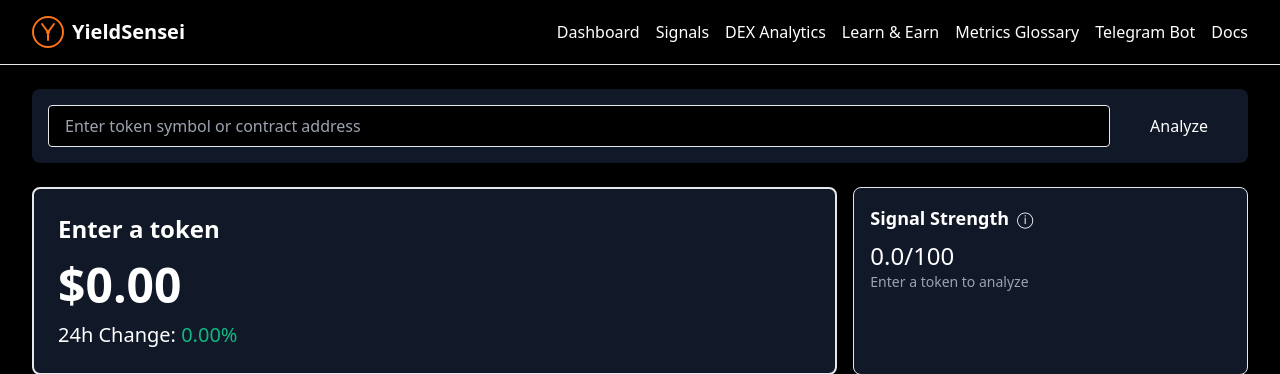
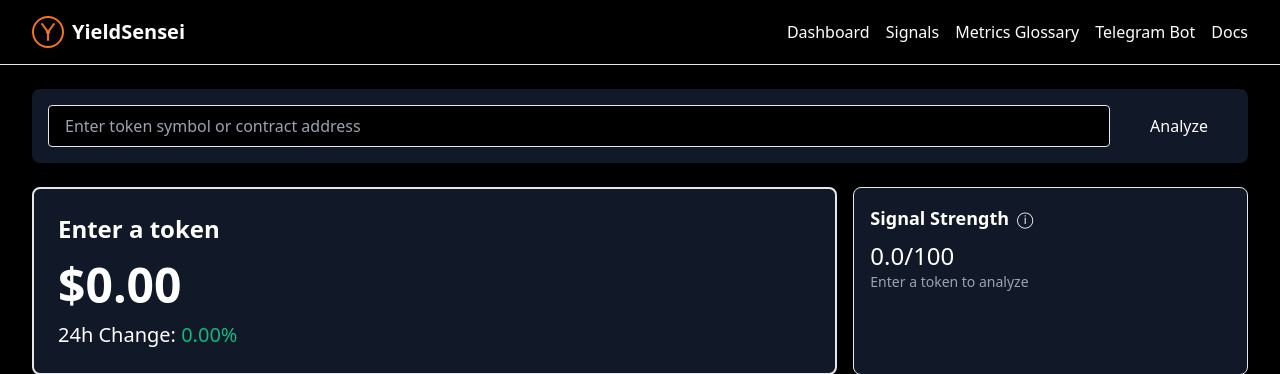
Before and after one commit to jamalfrnk/yieldsensei, a Flask app: page / in a window 1280 px wide. Shown: the top 374 px of the page. Run offline with Flask 3, Linux system fonts and the light colour scheme; some libraries are stand-ins or nearby versions.

Commit message:
Agent query: I've removed the DEX Analytics and Learn & Earn features from the navigation. Could you verify if the main dashboard and signals pages are still working correctly?
Remove DEX analytics and Learn & Earn features from navigation.

Screenshot: https://storage.googleapis.com/screenshot-production-us-central1/0f677032-f030-4175-9eb7-60efa2bc732c/64cd1085-a0e6-4a53-a96b-1c4206949d6d.jpg

```diff
--- a/app.py
+++ b/app.py
@@ -12,7 +12,7 @@ from flask_limiter import Limiter
 from flask_limiter.util import get_remote_address
 from flask_sqlalchemy import SQLAlchemy
 from flask_cors import CORS
-from models import db, Quiz, Question, UserProgress, User
+from models import db, User
 
 # Configure logging with more detailed format
 logging.basicConfig(
@@ -228,7 +228,6 @@ app = create_app()
 with app.app_context():
     try:
         db.create_all()
-
         # Create default user if none exists
         if not User.query.first():
             default_user = User(
--- a/templates/base.html
+++ b/templates/base.html
@@ -22,8 +22,6 @@
                 <div class="flex items-center space-x-4">
                     <a href="/" class="text-white hover:text-orange-500">Dashboard</a>
                     <a href="/signals" class="text-white hover:text-orange-500">Signals</a>
-                    <a href="/dex" class="text-white hover:text-orange-500">DEX Analytics</a>
-                    <a href="/quizzes" class="text-white hover:text-orange-500">Learn & Earn</a>
                     <a href="/glossary" class="text-white hover:text-orange-500">Metrics Glossary</a>
                     <a href="https://t.me/yieldsensei_bot" target="_blank" class="text-white hover:text-orange-500">Telegram Bot</a>
                     <a href="https://yieldsensei.gitbook.io/yieldsensei-docs" target="_blank" class="text-white hover:text-orange-500">Docs</a>
```
Also changed, not shown: 1 other file.
